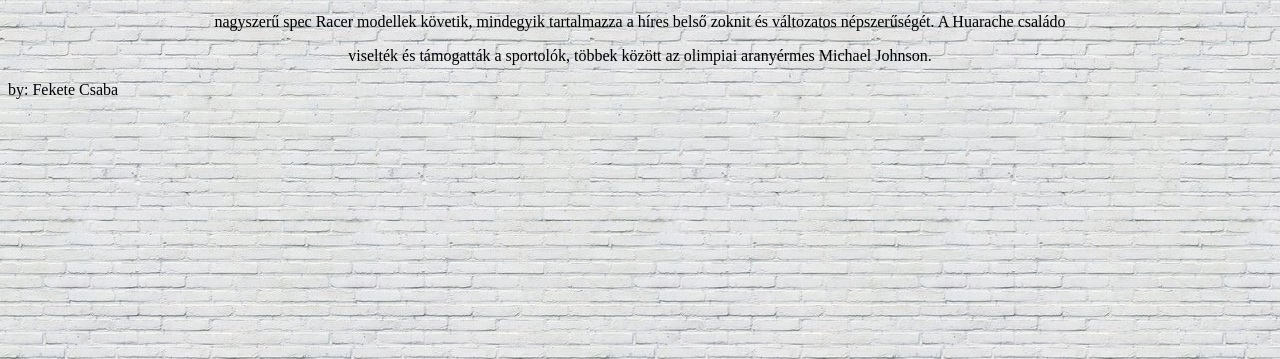
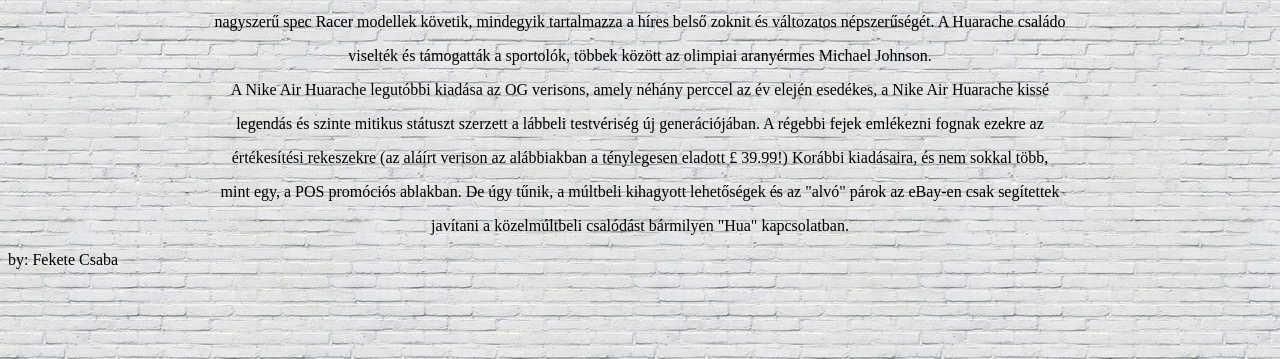
Before and after one commit to FeketeCsaba511/huarache, a plain HTML site: page index.html in a window 1280 px wide. Shown: the part 441-800 px from the top of the page. Drawn offline with Linux system fonts and the light colour scheme.

Commit message:
Update index.html

```diff
--- a/index.html
+++ b/index.html
@@ -18,6 +18,11 @@
  <p>Az eredeti után a Nike elkezdett kiadni egy sor Huarache edzőt. Basketball, International, Burst, Cross Trainer, Triax és a</p>
  <p>nagyszerű spec Racer modellek követik, mindegyik tartalmazza a híres belső zoknit és változatos népszerűségét. A Huarache családo</p>
  <p>viselték és támogatták a sportolók, többek között az olimpiai aranyérmes Michael Johnson.</p>
+ <p>A Nike Air Huarache legutóbbi kiadása az OG verisons, amely néhány perccel az év elején esedékes, a Nike Air Huarache kissé</p>
+ <p>legendás és szinte mitikus státuszt szerzett a lábbeli testvériség új generációjában. A régebbi fejek emlékezni fognak ezekre az</p>
+ <p>értékesítési rekeszekre (az aláírt verison az alábbiakban a ténylegesen eladott £ 39.99!) Korábbi kiadásaira, és nem sokkal több, </p>
+ <p>mint egy, a POS promóciós ablakban. De úgy tűnik, a múltbeli kihagyott lehetőségek és az "alvó" párok az eBay-en csak segítettek</p>
+ <p>javítani a közelmúltbeli csalódást bármilyen "Hua" kapcsolatban.</p>
  </center>
  </body>
 <footer>by: Fekete Csaba </footer>
```
